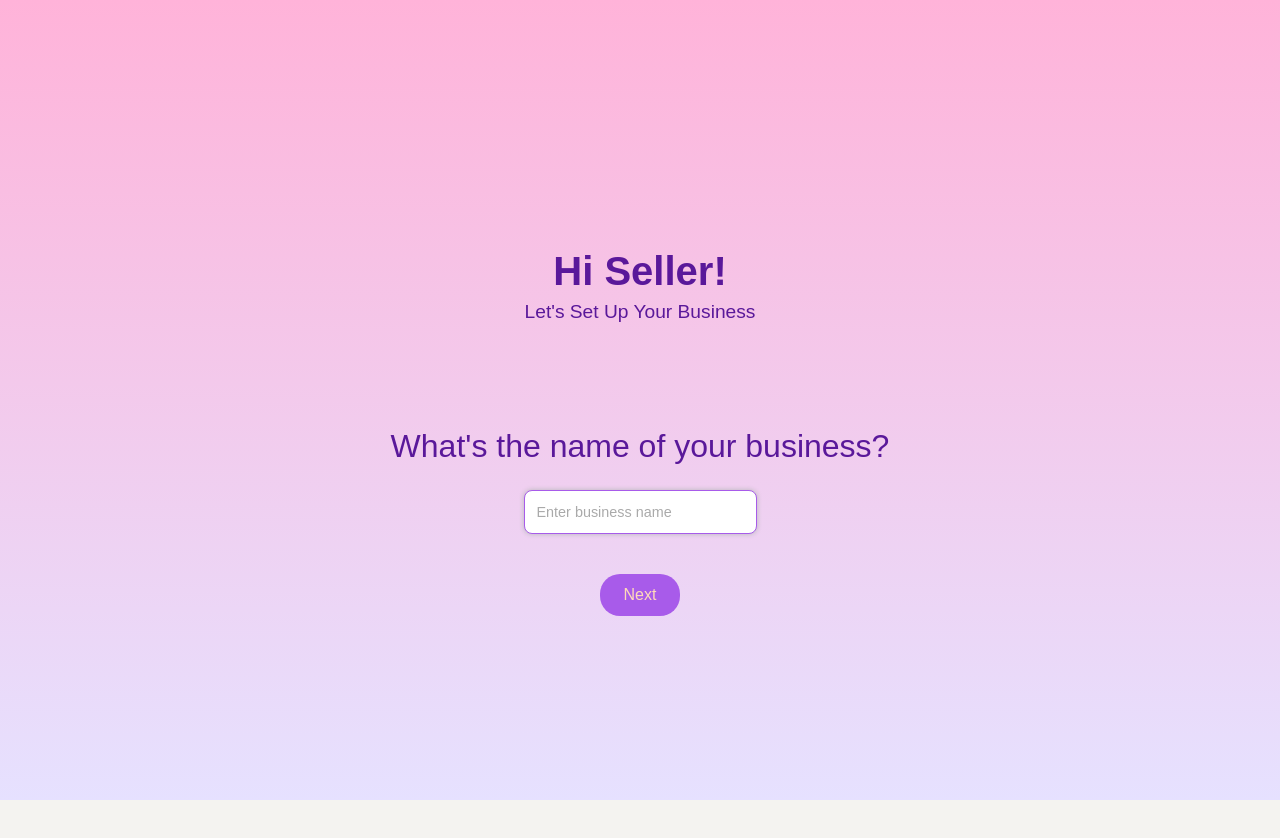
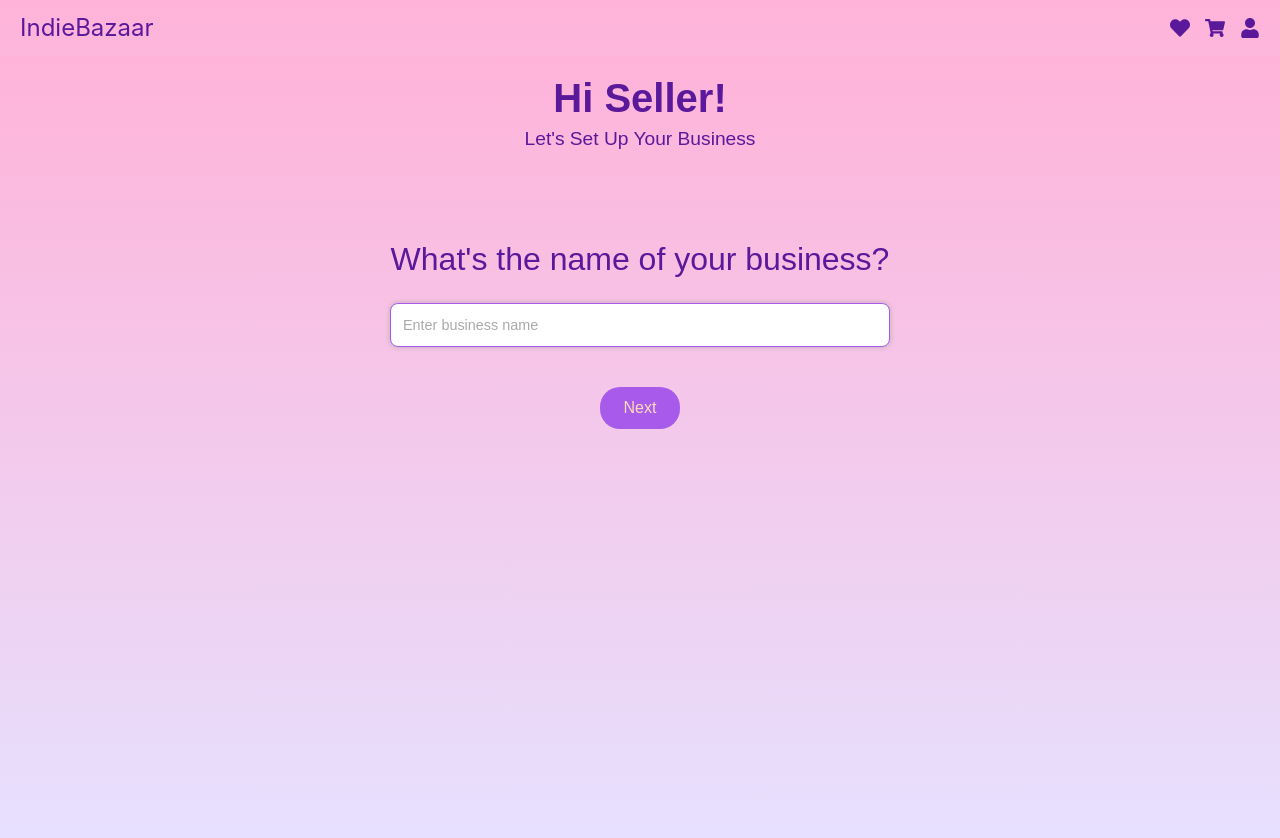
Before and after one commit to Batool-AA/IndieBazaar, a React (Vite) app in the folder IndieBazaar/: page /setbusiness in a window 1280 px wide. Shown: the top 838 px of the page. Before the commit the page ends 800 px from the top, so only its background shows below. Built offline with nearby package versions, Linux system fonts and the light colour scheme; no server answers.

Commit message:
hopefully final

```diff
--- a/IndieBazaar/src/pages/Business-Page/business-page.css
+++ b/IndieBazaar/src/pages/Business-Page/business-page.css
@@ -3,6 +3,8 @@
     flex-direction: column;
     /* overflow: hidden; */
     background-image:  linear-gradient(to bottom, var(--softPink), var(--lightLavender));
+    width: 100vw;
+    min-height: 100vh;
 }
 
 #about-us {
--- a/IndieBazaar/src/pages/Login-Page/login-page.css
+++ b/IndieBazaar/src/pages/Login-Page/login-page.css
@@ -9,6 +9,7 @@
     align-items: center;
     height: 100vh;
     background-color: var(--pastelLavender);
+    width: 100vw;
   }
 
   .login-page-slogan-container {
--- a/IndieBazaar/src/pages/Signup-Page/signup-page.css
+++ b/IndieBazaar/src/pages/Signup-Page/signup-page.css
@@ -7,6 +7,7 @@
     align-items: center;
     height: 100vh;
     background-color: var(--pastelLavender);
+    width: 100vw;
   }
 
   .signup-page-slogan-container {
--- a/IndieBazaar/src/pages/categories-page/categoriespage.css
+++ b/IndieBazaar/src/pages/categories-page/categoriespage.css
@@ -4,6 +4,8 @@
   /* background-image: url('../../assets/background picture 2.jpg'); */
   /* background-size: cover;
   background-position: center; */
+  width: 100vw;
+  min-height: 100vh;
 }
 
 .categories-container {
--- a/IndieBazaar/src/pages/products-page/productspage.css
+++ b/IndieBazaar/src/pages/products-page/productspage.css
@@ -1,6 +1,7 @@
 /* Updated background for the page */
 .products-page {
     width: 100vw;
+    min-height: 100vh;
     padding-bottom: 20px;
     /* background-image: linear-gradient(to bottom, var(--softPink), var(--lightLavender)); */
     color: var(--deepPurple); /* Set a default text color */
--- a/IndieBazaar/src/pages/setupbusiness-page/setupbusiness.css
+++ b/IndieBazaar/src/pages/setupbusiness-page/setupbusiness.css
@@ -1,4 +1,9 @@
 /* Main container */
+
+.setup-business-container-main {
+  background-image: linear-gradient(to bottom, var(--softPink), var(--lightLavender));
+}
+
 .setup-business-container {
   font-family: Arial, sans-serif;
   width: 100vw; /* Make it responsive */
@@ -8,18 +13,17 @@
   display: flex;
   flex-direction: column;
   align-items: center;
-  justify-content: center;
+  /* justify-content: center; */
   box-sizing: border-box; /* Prevent padding from affecting the width */
   min-height: 100vh; /* Set height to fill the viewport */
   background-image: linear-gradient(to bottom, var(--softPink), var(--lightLavender));
 }
 
+
 /* Header container */
 .header-container {
   text-align: center;
   margin-bottom: 30px;
-  margin-top: 50px; /* Reduce margin for better responsiveness */
-  padding: 15px;
   width: 100%; /* Allow the header to expand with the content */
 }
 
@@ -88,9 +92,10 @@
   flex-direction: column;
   align-items: center;
   gap: 10px;
+  min-width: 500px;
 }
 
-.setup-business-container input[type="text"], textarea, input[type="number"] {
+.setup-business-container input[type="text"], textarea, input[type="number"], .image-upload {
   margin-bottom: 10px;
   width: 100%;
   padding: 12px;
@@ -124,19 +129,14 @@
   display: flex;
   flex-direction: column;
   align-items: center;
+  min-width: 600px;
 }
 
 .image-upload {
-  width: 100%;
-  padding: 10px;
-  margin-bottom: 10px;
-  border: 1px solid #9b513b;
-  border-radius: 5px;
   background-color: #fff;
   font-size: 1rem;
   color: #333;
-  outline: none;
-  box-sizing: border-box;
+
 }
 
 .category-buttons button {
--- a/IndieBazaar/src/pages/setupbusiness-page/setupbusiness.jsx
+++ b/IndieBazaar/src/pages/setupbusiness-page/setupbusiness.jsx
@@ -8,6 +8,7 @@ import { getFirestore, collection, addDoc } from 'firebase/firestore';
 import { useLocation,useNavigate } from 'react-router-dom';
 import StepFiveBusinessLogo from '../../components/businesslogo/business-logo.jsx';
 import { useUser } from '../../firebase/usercontext';
+import NavBar from '../../components/navigationbar/navigation.jsx';
 const SetupBusiness = () => {
   const location = useLocation();
   const user = useUser();
@@ -42,8 +43,12 @@ const SetupBusiness = () => {
   }
 
   return (
-    <div className="setup-business-container">
+    <div className="setup-business-container-main">
       {/* New header container */}
+      <div className="setup-nav">
+        <NavBar title={"IndieBazaar"}/>
+      </div>
+      <div className='setup-business-container'>
       <div className="header-container">
         <h1>Hi Seller!</h1>
         <p className="subtitle">Let's Set Up Your Business</p>
@@ -90,6 +95,7 @@ const SetupBusiness = () => {
       {step == 6 && (
         <button className='prev-button' onClick={handleDone}>Finish Setting Up</button>
       )}
+      </div>
     </div>
   );
 };
```
